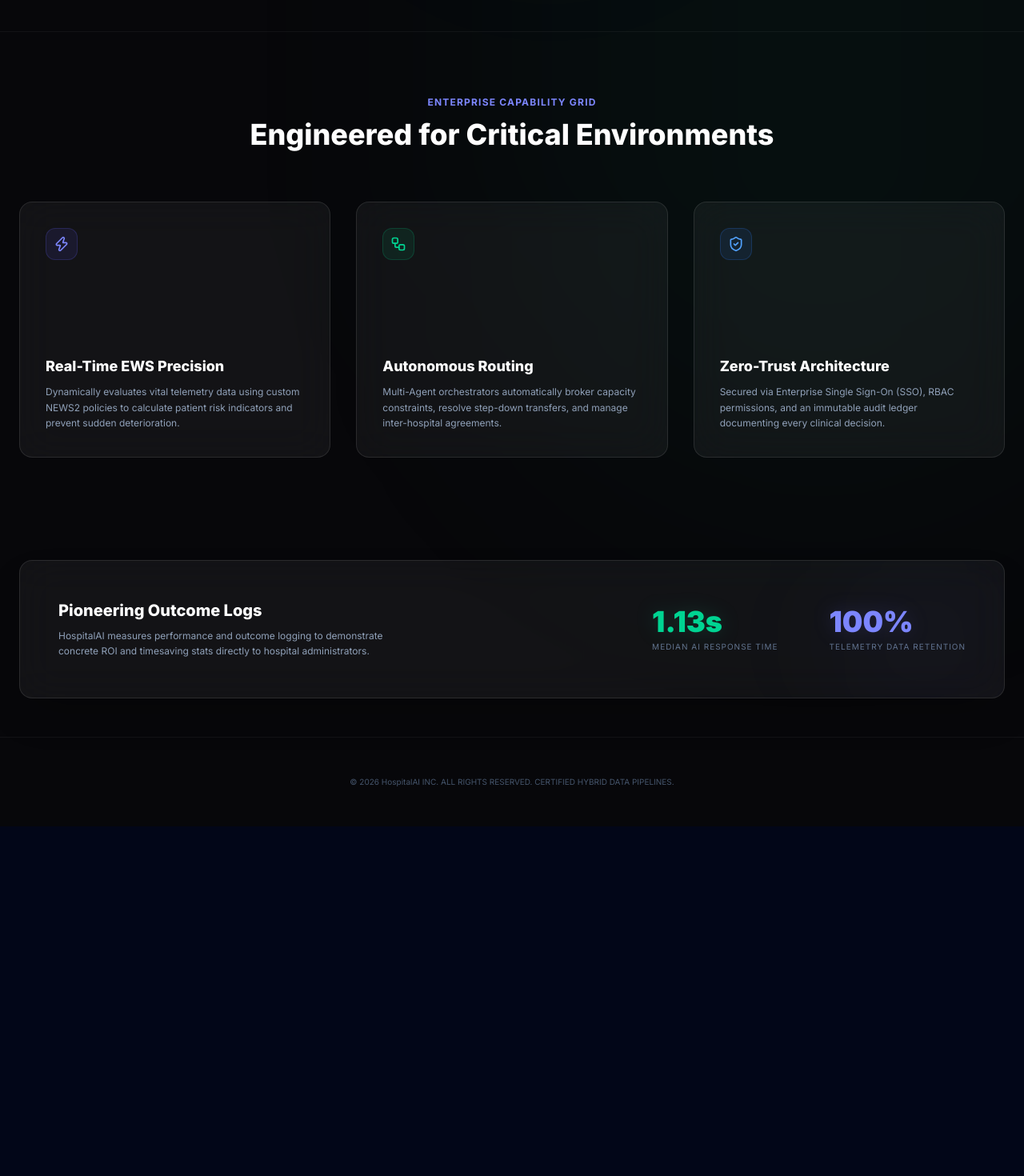
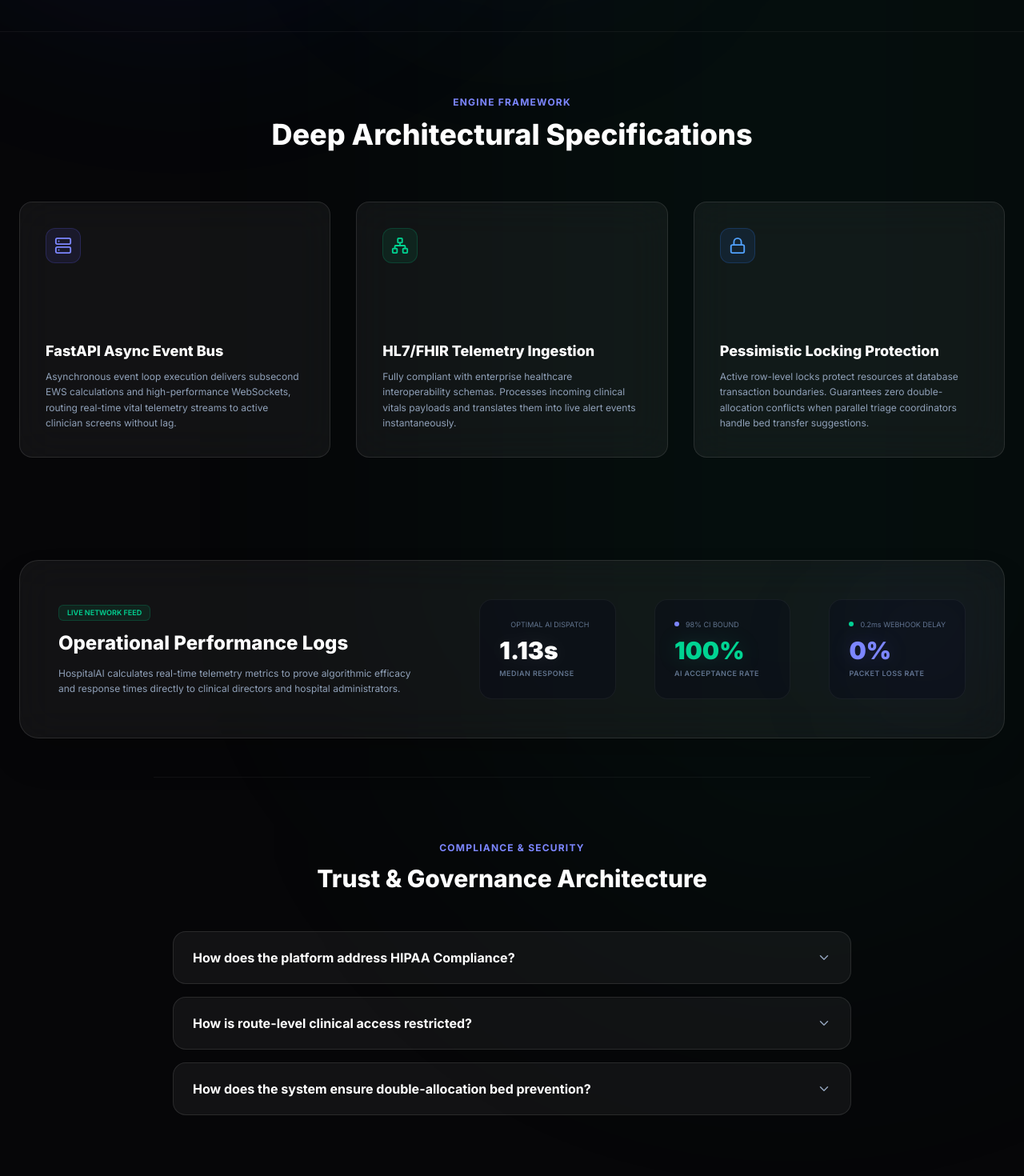
Before and after one commit to vishal-call/HospitalAI-v1.0-Integration-Ready-Command-Center, a Next.js app in the folder frontend/: page / in a window 1280 px wide. Shown: the part 1080-2550 px from the top of the page at 80% size. Before the commit the page ends 2113 px from the top, so only its background shows below. Built offline with nearby package versions, Linux system fonts and the light colour scheme; no server answers.

Commit message:
feat(landing-page): upgrade landing page to high-fidelity B2B marketing specifications with accordion and event specs

```diff
--- a/frontend/src/app/page.tsx
+++ b/frontend/src/app/page.tsx
@@ -14,13 +14,18 @@
   Check,
   X,
   BookOpen,
-  Workflow
+  Workflow,
+  Lock,
+  Server,
+  ChevronDown,
+  Network
 } from "lucide-react";
 import { useAuth } from "@/lib/AuthContext";
 
 export default function LandingPage() {
   const { user } = useAuth();
   const [isWhitepaperOpen, setIsWhitepaperOpen] = useState(false);
+  const [openAccordion, setOpenAccordion] = useState<number | null>(null);
 
   // Animations configuration
   const containerVariants = {
@@ -28,34 +33,52 @@
     visible: {
       opacity: 1,
       transition: {
-        staggerChildren: 0.15,
+        staggerChildren: 0.1,
         delayChildren: 0.1
       }
     }
   };
 
   const itemVariants = {
-    hidden: { y: 20, opacity: 0 },
+    hidden: { y: 25, opacity: 0 },
     visible: {
       y: 0,
       opacity: 1,
-      transition: { type: "spring" as const, stiffness: 100, damping: 15 }
+      transition: { type: "spring" as const, stiffness: 100, damping: 16 }
     }
   };
 
-  const pulseTransition = {
-    repeat: Infinity,
-    duration: 3,
-    ease: "easeInOut"
+  const scrollRevealVariants = {
+    hidden: { y: 35, opacity: 0 },
+    visible: {
+      y: 0,
+      opacity: 1,
+      transition: { duration: 0.8, ease: [0.16, 1, 0.3, 1] as const }
+    }
   };
 
+  const faqItems = [
+    {
+      q: "How does the platform address HIPAA Compliance?",
+      a: "HospitalAI enforces strict data security policies, encrypting all data in transit using TLS 1.3 and all data at rest using AES-256 transparent database encryption. User authentication is secured via HttpOnly, Secure JWT cookies, preventing XSS-based clinical token theft, while session audits are written to an immutable event ledger."
+    },
+    {
+      q: "How is route-level clinical access restricted?",
+      a: "The API layer enforces a cryptographic, role-based access control (RBAC) model. Roles like DOCTOR and NURSE grant read-only telemetry views, COORDINATORS hold permissions to approve patient relocations, and ADMIN roles are required to decommission wards, provision beds, or patch staff credentials."
+    },
+    {
+      q: "How does the system ensure double-allocation bed prevention?",
+      a: "HospitalAI's transaction layers utilize database-level pessimistic locking. When a coordinator begins reviewing a patient recommendation, the target bed row is locked at the database transaction boundary, preventing parallel triage coordinators from double-admitting or allocating that same clinical space."
+    }
+  ];
+
   return (
-    <div className="min-h-screen bg-[#07070a] text-slate-100 font-sans relative overflow-hidden selection:bg-emerald-500/20 selection:text-emerald-300">
+    <div className="min-h-screen bg-[#060608] text-slate-100 font-sans relative overflow-hidden selection:bg-emerald-500/20 selection:text-emerald-300">
 
       {/* BACKGROUND glowing atmosphere */}
-      <div className="absolute top-[-10%] left-[-10%] w-[50%] h-[50%] rounded-full bg-blue-600/10 blur-[120px] pointer-events-none" />
-      <div className="absolute bottom-[20%] right-[-10%] w-[60%] h-[60%] rounded-full bg-emerald-500/5 blur-[150px] pointer-events-none" />
-      <div className="absolute top-[30%] left-[40%] w-[350px] h-[350px] rounded-full bg-indigo-500/5 blur-[100px] pointer-events-none" />
+      <div className="absolute top-[-15%] left-[-10%] w-[55%] h-[55%] rounded-full bg-blue-600/10 blur-[130px] pointer-events-none" />
+      <div className="absolute bottom-[15%] right-[-10%] w-[65%] h-[65%] rounded-full bg-emerald-500/5 blur-[160px] pointer-events-none" />
+      <div className="absolute top-[25%] left-[35%] w-[400px] h-[400px] rounded-full bg-indigo-500/5 blur-[120px] pointer-events-none" />
 
       {/* FLOATING NAVIGATION BAR */}
       <motion.nav
@@ -78,19 +101,21 @@
 
           {/* Links */}
           <div className="hidden sm:flex items-center gap-6">
-            <a href="#features" className="text-xs font-semibold text-slate-400 hover:text-white transition-colors">Subsystems</a>
-            <a href="#security" className="text-xs font-semibold text-slate-400 hover:text-white transition-colors" onClick={(e) => { e.preventDefault(); setIsWhitepaperOpen(true); }}>Security</a>
-            <a href="#telemetry" className="text-xs font-semibold text-slate-400 hover:text-white transition-colors">Performance</a>
+            <a href="#architecture" className="text-xs font-semibold text-slate-400 hover:text-white transition-colors">Architecture</a>
+            <a href="#telemetry" className="text-xs font-semibold text-slate-400 hover:text-white transition-colors">Telemetry</a>
+            <a href="#faq" className="text-xs font-semibold text-slate-400 hover:text-white transition-colors">Compliance</a>
           </div>
 
           {/* CTA */}
+          <motion.div whileHover={{ scale: 1.02 }} whileTap={{ scale: 0.98 }}>
             <Link
               href={user ? "/dashboard" : "/login"}
-            className="flex items-center gap-1.5 px-4 py-2 bg-white/5 hover:bg-white/10 border border-white/10 rounded-full text-xs font-bold text-white shadow-lg transition-all hover:scale-[1.02] active:scale-[0.98]"
+              className="flex items-center gap-1.5 px-4 py-2 bg-white/5 hover:bg-white/10 border border-white/10 rounded-full text-xs font-bold text-white shadow-lg transition-all"
             >
               Access Command Center
               <ArrowUpRight className="h-3.5 w-3.5" />
             </Link>
+          </motion.div>
         </div>
       </motion.nav>
 
@@ -132,20 +157,24 @@
 
           {/* Action CTAs */}
           <motion.div variants={itemVariants} className="flex flex-col sm:flex-row items-center gap-4 mb-20 w-full sm:w-auto">
+            <motion.div whileHover={{ scale: 1.02, boxShadow: "0 0 20px rgba(16, 185, 129, 0.4)" }} whileTap={{ scale: 0.98 }} className="w-full sm:w-auto">
               <Link
                 href={user ? "/dashboard" : "/login"}
-              className="w-full sm:w-auto flex items-center justify-center gap-2 px-8 py-3.5 bg-emerald-500 hover:bg-emerald-400 text-[#07070a] font-extrabold text-sm rounded-xl transition-all shadow-xl shadow-emerald-500/20 hover:shadow-emerald-500/30 hover:scale-[1.02]"
+                className="w-full sm:w-auto flex items-center justify-center gap-2 px-8 py-3.5 bg-emerald-500 text-[#060608] font-extrabold text-sm rounded-xl transition-all shadow-xl shadow-emerald-500/15"
               >
                 Launch Platform
                 <ArrowRight className="h-4 w-4" />
               </Link>
-            <button
+            </motion.div>
+            <motion.button
+              whileHover={{ scale: 1.02, backgroundColor: "rgba(255,255,255,0.08)" }}
+              whileTap={{ scale: 0.98 }}
               onClick={() => setIsWhitepaperOpen(true)}
-              className="w-full sm:w-auto flex items-center justify-center gap-2 px-8 py-3.5 bg-white/5 hover:bg-white/10 border border-white/10 text-white font-bold text-sm rounded-xl transition-all hover:scale-[1.02]"
+              className="w-full sm:w-auto flex items-center justify-center gap-2 px-8 py-3.5 bg-white/5 border border-white/10 text-white font-bold text-sm rounded-xl transition-all"
             >
               View Whitepaper
               <BookOpen className="h-4 w-4" />
-            </button>
+            </motion.button>
           </motion.div>
         </motion.div>
 
@@ -177,7 +206,27 @@
           </motion.div>
 
           {/* Animated Sine Heartbeat Waveform SVG */}
-          <svg className="w-[85%] h-[40%] text-emerald-400 relative z-10" viewBox="0 0 800 200" fill="none">
+          <svg className="w-[85%] h-[40%] relative z-10" viewBox="0 0 800 200" fill="none">
+            {/* Live undulating secondary wave */}
+            <motion.path
+              d="M0 100 Q 100 60, 200 100 T 400 100 T 600 100 T 800 100"
+              stroke="rgba(16, 185, 129, 0.12)"
+              strokeWidth="2"
+              fill="none"
+              animate={{
+                d: [
+                  "M0 100 Q 100 60, 200 100 T 400 100 T 600 100 T 800 100",
+                  "M0 100 Q 100 140, 200 100 T 400 100 T 600 100 T 800 100",
+                  "M0 100 Q 100 60, 200 100 T 400 100 T 600 100 T 800 100"
+                ]
+              }}
+              transition={{
+                duration: 5,
+                repeat: Infinity,
+                ease: "easeInOut"
+              }}
+            />
+
             <motion.path
               d="M0 100 H300 L320 40 L340 160 L360 80 L370 120 L380 100 H800"
               stroke="url(#gradientWave)"
@@ -217,88 +266,176 @@
         </motion.div>
       </section>
 
-      {/* FEATURE GRID */}
-      <section id="features" className="max-w-7xl mx-auto px-6 py-20 relative z-10 border-t border-white/5">
+      {/* BLOCK A: The "Engine Framework" (Deep Architectural Technical Specs) */}
+      <motion.section
+        id="architecture"
+        variants={scrollRevealVariants}
+        initial="hidden"
+        whileInView="visible"
+        viewport={{ once: true, margin: "-100px" }}
+        className="max-w-7xl mx-auto px-6 py-20 relative z-10 border-t border-white/5"
+      >
         <div className="flex flex-col items-center text-center mb-16">
-          <h2 className="text-xs uppercase font-mono tracking-widest text-indigo-400 font-bold mb-3">Enterprise Capability Grid</h2>
-          <h3 className="text-2xl sm:text-4xl font-extrabold text-white">Engineered for Critical Environments</h3>
+          <h2 className="text-xs uppercase font-mono tracking-widest text-indigo-400 font-bold mb-3">Engine Framework</h2>
+          <h3 className="text-2xl sm:text-4xl font-extrabold text-white">Deep Architectural Specifications</h3>
         </div>
 
         <div className="grid grid-cols-1 md:grid-cols-3 gap-8">
-          {/* Card 1 */}
+          {/* Spec Card 1 */}
           <motion.div
-            whileHover={{ y: -5, borderColor: "rgba(255,255,255,0.2)" }}
-            className="bg-white/5 border border-white/10 rounded-2xl p-8 backdrop-blur-xl flex flex-col h-[320px] justify-between transition-colors duration-300"
+            whileHover={{ y: -5, borderColor: "rgba(255,255,255,0.18)" }}
+            className="bg-white/5 border border-white/10 rounded-2xl p-8 backdrop-blur-xl flex flex-col justify-between h-[320px] transition-colors"
           >
-            <div className="h-10 w-10 rounded-xl bg-indigo-500/10 border border-indigo-500/20 flex items-center justify-center text-indigo-400">
-              <Zap className="h-5 w-5" />
+            <div className="h-11 w-11 rounded-xl bg-indigo-500/10 border border-indigo-500/20 flex items-center justify-center text-indigo-400">
+              <Server className="h-5.5 w-5.5" />
             </div>
             <div>
-              <h4 className="font-extrabold text-lg text-white mb-2">Real-Time EWS Precision</h4>
-              <p className="text-xs text-slate-400 leading-relaxed">
-                Dynamically evaluates vital telemetry data using custom NEWS2 policies to calculate patient risk indicators and prevent sudden deterioration.
+              <h4 className="font-extrabold text-lg text-white mb-2">FastAPI Async Event Bus</h4>
+              <p className="text-xs text-slate-455 text-slate-400 leading-relaxed">
+                Asynchronous event loop execution delivers subsecond EWS calculations and high-performance WebSockets, routing real-time vital telemetry streams to active clinician screens without lag.
               </p>
             </div>
           </motion.div>
 
-          {/* Card 2 */}
+          {/* Spec Card 2 */}
           <motion.div
-            whileHover={{ y: -5, borderColor: "rgba(255,255,255,0.2)" }}
-            className="bg-white/5 border border-white/10 rounded-2xl p-8 backdrop-blur-xl flex flex-col h-[320px] justify-between transition-colors duration-300"
+            whileHover={{ y: -5, borderColor: "rgba(255,255,255,0.18)" }}
+            className="bg-white/5 border border-white/10 rounded-2xl p-8 backdrop-blur-xl flex flex-col justify-between h-[320px] transition-colors"
           >
-            <div className="h-10 w-10 rounded-xl bg-emerald-500/10 border border-emerald-500/20 flex items-center justify-center text-emerald-400">
-              <Workflow className="h-5 w-5" />
+            <div className="h-11 w-11 rounded-xl bg-emerald-500/10 border border-emerald-500/20 flex items-center justify-center text-emerald-400">
+              <Network className="h-5.5 w-5.5" />
             </div>
             <div>
-              <h4 className="font-extrabold text-lg text-white mb-2">Autonomous Routing</h4>
-              <p className="text-xs text-slate-400 leading-relaxed">
-                Multi-Agent orchestrators automatically broker capacity constraints, resolve step-down transfers, and manage inter-hospital agreements.
+              <h4 className="font-extrabold text-lg text-white mb-2">HL7/FHIR Telemetry Ingestion</h4>
+              <p className="text-xs text-slate-455 text-slate-400 leading-relaxed">
+                Fully compliant with enterprise healthcare interoperability schemas. Processes incoming clinical vitals payloads and translates them into live alert events instantaneously.
               </p>
             </div>
           </motion.div>
 
-          {/* Card 3 */}
+          {/* Spec Card 3 */}
           <motion.div
-            whileHover={{ y: -5, borderColor: "rgba(255,255,255,0.2)" }}
-            className="bg-white/5 border border-white/10 rounded-2xl p-8 backdrop-blur-xl flex flex-col h-[320px] justify-between transition-colors duration-300"
+            whileHover={{ y: -5, borderColor: "rgba(255,255,255,0.18)" }}
+            className="bg-white/5 border border-white/10 rounded-2xl p-8 backdrop-blur-xl flex flex-col justify-between h-[320px] transition-colors"
           >
-            <div className="h-10 w-10 rounded-xl bg-blue-500/10 border border-blue-500/20 flex items-center justify-center text-blue-400">
-              <ShieldCheck className="h-5 w-5" />
+            <div className="h-11 w-11 rounded-xl bg-blue-500/10 border border-blue-500/20 flex items-center justify-center text-blue-400">
+              <Lock className="h-5.5 w-5.5" />
             </div>
             <div>
-              <h4 className="font-extrabold text-lg text-white mb-2">Zero-Trust Architecture</h4>
-              <p className="text-xs text-slate-400 leading-relaxed">
-                Secured via Enterprise Single Sign-On (SSO), RBAC permissions, and an immutable audit ledger documenting every clinical decision.
+              <h4 className="font-extrabold text-lg text-white mb-2">Pessimistic Locking Protection</h4>
+              <p className="text-xs text-slate-455 text-slate-400 leading-relaxed">
+                Active row-level locks protect resources at database transaction boundaries. Guarantees zero double-allocation conflicts when parallel triage coordinators handle bed transfer suggestions.
               </p>
             </div>
           </motion.div>
         </div>
-      </section>
+      </motion.section>
 
-      {/* ROI TELEMETRY STATS BANNER */}
-      <section id="telemetry" className="max-w-7xl mx-auto px-6 py-12 relative z-10">
-        <div className="w-full bg-white/5 border border-white/10 rounded-2xl p-8 sm:p-12 backdrop-blur-xl relative overflow-hidden shadow-2xl flex flex-col sm:flex-row items-center justify-between gap-8">
+      {/* BLOCK B: Live Operational Performance Telemetry Dashboard */}
+      <motion.section
+        id="telemetry"
+        variants={scrollRevealVariants}
+        initial="hidden"
+        whileInView="visible"
+        viewport={{ once: true, margin: "-100px" }}
+        className="max-w-7xl mx-auto px-6 py-12 relative z-10"
+      >
+        <div className="w-full bg-white/5 border border-white/10 rounded-3xl p-8 sm:p-12 backdrop-blur-xl relative overflow-hidden shadow-2xl flex flex-col lg:flex-row items-center justify-between gap-12">
           <div className="absolute top-0 right-0 w-[200px] h-[200px] bg-indigo-500/5 rounded-full blur-[80px] pointer-events-none" />
 
           <div className="max-w-md">
-            <h3 className="font-extrabold text-lg sm:text-xl text-white mb-2">Pioneering Outcome Logs</h3>
+            <div className="inline-flex items-center gap-1.5 px-2.5 py-0.5 rounded-md bg-emerald-500/10 border border-emerald-500/20 text-emerald-400 text-[9px] font-mono font-semibold uppercase mb-3">
+              Live Network Feed
+            </div>
+            <h3 className="font-extrabold text-xl sm:text-2xl text-white mb-3">Operational Performance Logs</h3>
             <p className="text-xs text-slate-400 leading-relaxed">
-              HospitalAI measures performance and outcome logging to demonstrate concrete ROI and timesaving stats directly to hospital administrators.
+              HospitalAI calculates real-time telemetry metrics to prove algorithmic efficacy and response times directly to clinical directors and hospital administrators.
             </p>
           </div>
 
-          <div className="flex flex-col sm:flex-row items-center gap-8 sm:gap-16 w-full sm:w-auto">
-            <div className="text-center sm:text-left">
-              <div className="text-3xl sm:text-4xl font-black text-emerald-400 drop-shadow-[0_0_12px_rgba(16,185,129,0.2)]">1.13s</div>
-              <div className="text-[10px] text-slate-500 uppercase tracking-widest font-mono mt-1">Median AI Response Time</div>
+          <div className="grid grid-cols-1 sm:grid-cols-3 gap-8 sm:gap-12 w-full lg:w-auto">
+            {/* Metric 1 */}
+            <div className="bg-slate-950/30 border border-white/5 rounded-2xl p-6 flex flex-col justify-between">
+              <div className="flex items-center gap-2 mb-2 text-[9px] font-mono text-slate-500">
+                <span className="h-1.5 w-1.5 rounded-full bg-emerald-400 animate-ping" />
+                OPTIMAL AI DISPATCH
               </div>
-            <div className="text-center sm:text-left">
-              <div className="text-3xl sm:text-4xl font-black text-indigo-400 drop-shadow-[0_0_12px_rgba(99,102,241,0.2)]">100%</div>
-              <div className="text-[10px] text-slate-500 uppercase tracking-widest font-mono mt-1">Telemetry Data Retention</div>
+              <div className="text-3xl font-black text-white drop-shadow-[0_0_12px_rgba(255,255,255,0.08)]">1.13s</div>
+              <div className="text-[9px] text-slate-500 uppercase tracking-wider font-semibold mt-1">Median Response</div>
+            </div>
+
+            {/* Metric 2 */}
+            <div className="bg-slate-950/30 border border-white/5 rounded-2xl p-6 flex flex-col justify-between">
+              <div className="flex items-center gap-2 mb-2 text-[9px] font-mono text-slate-500">
+                <span className="h-1.5 w-1.5 rounded-full bg-indigo-400" />
+                98% CI BOUND
+              </div>
+              <div className="text-3xl font-black text-emerald-400 drop-shadow-[0_0_12px_rgba(16,185,129,0.18)]">100%</div>
+              <div className="text-[9px] text-slate-500 uppercase tracking-wider font-semibold mt-1">AI Acceptance Rate</div>
+            </div>
+
+            {/* Metric 3 */}
+            <div className="bg-slate-950/30 border border-white/5 rounded-2xl p-6 flex flex-col justify-between">
+              <div className="flex items-center gap-2 mb-2 text-[9px] font-mono text-slate-500">
+                <span className="h-1.5 w-1.5 rounded-full bg-emerald-400" />
+                0.2ms WEBHOOK DELAY
+              </div>
+              <div className="text-3xl font-black text-indigo-400 drop-shadow-[0_0_12px_rgba(99,102,241,0.18)]">0%</div>
+              <div className="text-[9px] text-slate-500 uppercase tracking-wider font-semibold mt-1">Packet Loss Rate</div>
             </div>
           </div>
         </div>
-      </section>
+      </motion.section>
+
+      {/* BLOCK C: Interactive Security & Compliance Accordion */}
+      <motion.section
+        id="faq"
+        variants={scrollRevealVariants}
+        initial="hidden"
+        whileInView="visible"
+        viewport={{ once: true, margin: "-100px" }}
+        className="max-w-4xl mx-auto px-6 py-20 relative z-10 border-t border-white/5"
+      >
+        <div className="flex flex-col items-center text-center mb-12">
+          <h2 className="text-xs uppercase font-mono tracking-widest text-indigo-400 font-bold mb-3">Compliance & Security</h2>
+          <h3 className="text-2xl sm:text-3xl font-extrabold text-white">Trust & Governance Architecture</h3>
+        </div>
+
+        <div className="space-y-4">
+          {faqItems.map((item, idx) => {
+            const isOpen = openAccordion === idx;
+            return (
+              <div
+                key={idx}
+                className="bg-white/5 border border-white/10 rounded-2xl overflow-hidden transition-all duration-300"
+              >
+                <button
+                  onClick={() => setOpenAccordion(isOpen ? null : idx)}
+                  className="w-full px-6 py-5 flex items-center justify-between text-left font-bold text-sm sm:text-base text-white hover:bg-white/[0.02] transition-colors"
+                >
+                  <span>{item.q}</span>
+                  <ChevronDown className={`h-4.5 w-4.5 text-slate-400 transition-transform duration-300 ${isOpen ? "rotate-180 text-white" : ""}`} />
+                </button>
+
+                <AnimatePresence initial={false}>
+                  {isOpen && (
+                    <motion.div
+                      initial={{ height: 0, opacity: 0 }}
+                      animate={{ height: "auto", opacity: 1 }}
+                      exit={{ height: 0, opacity: 0 }}
+                      transition={{ duration: 0.3, ease: "easeInOut" }}
+                    >
+                      <div className="px-6 pb-6 pt-2 text-xs sm:text-sm text-slate-400 border-t border-white/5 leading-relaxed">
+                        {item.a}
+                      </div>
+                    </motion.div>
+                  )}
+                </AnimatePresence>
+              </div>
+            );
+          })}
+        </div>
+      </motion.section>
 
       {/* FOOTER */}
       <footer className="max-w-7xl mx-auto px-6 py-12 relative z-10 text-center border-t border-white/5">
```
Lines whose indentation alone changed are shown as unchanged.
